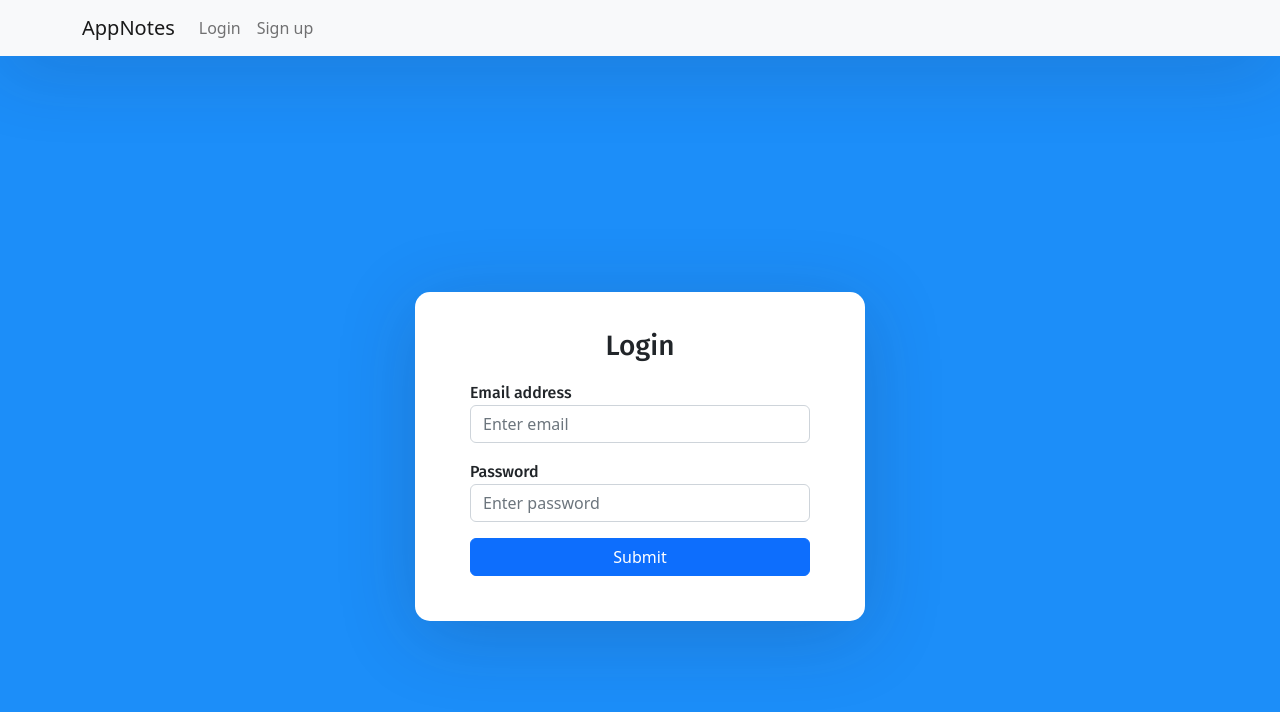
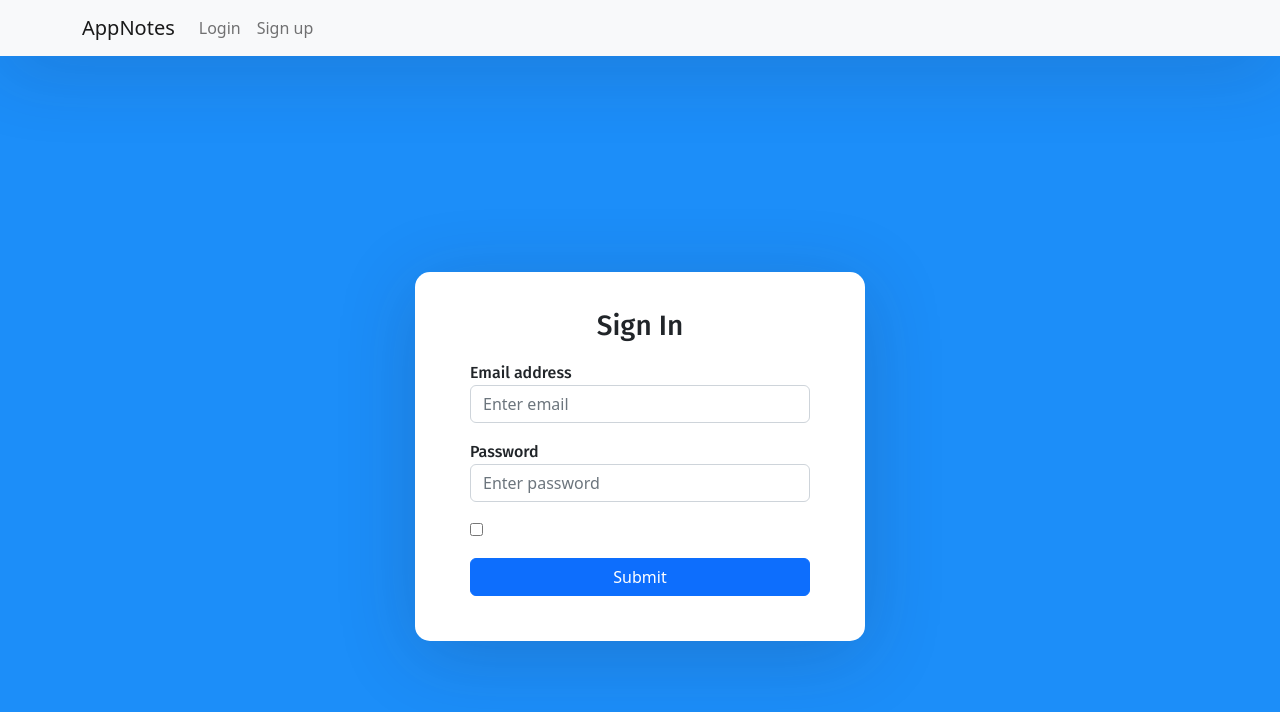
Before and after one commit to CeciGM/AppNotes, a React (Create React App) app in the folder frontend/: page /sign-in in a window 1280 px wide. Shown: the top 712 px of the page. Built offline with nearby package versions, Linux system fonts and the light colour scheme.

Commit message:
cambios en la parte de users en front

```diff
--- a/frontend/src/App.js
+++ b/frontend/src/App.js
@@ -4,7 +4,7 @@ import './App.css'
 import { BrowserRouter as Router, Routes, Route, Link } from 'react-router-dom'
 import Login from './components/user/login.component'
 import SignUser from './components/user/signup.component'
-
+import Todo from './components/notes/Todo'
 function App() {
   return (
     <Router>
@@ -33,9 +33,10 @@ function App() {
         <div className="auth-wrapper">
           <div className="auth-inner">
             <Routes>
-              <Route exact path="/" element={<Login />} />
+              <Route exact path="/" element={<Todo />} />
               <Route path="/sign-in" element={<Login />} />
               <Route path="/sign-up" element={<SignUser />} />
+
             </Routes>
           </div>
         </div>
--- a/frontend/src/components/user/login.component.js
+++ b/frontend/src/components/user/login.component.js
@@ -35,10 +35,10 @@ export default function Login() {
       login();
 
   };
-
+   {
     return (
       <form onSubmit={handleSubmit}>
-        <h3>Login</h3>
+        <h3>Sign In</h3>
         <div className="mb-3">
           <label>Email address</label>
           <input
@@ -57,6 +57,15 @@ export default function Login() {
             onChange={onChangePas} value={password} required
           />
         </div>
+        <div className="mb-3">
+          <div className="custom-control custom-checkbox">
+            <input
+              type="checkbox"
+              className="custom-control-input"
+              id="customCheck1"
+            />
+          </div>
+        </div>
         <div className="d-grid">
           <button type="submit"  className="btn btn-primary">
             Submit
@@ -64,4 +73,5 @@ export default function Login() {
         </div>
       </form>
     )
+  }
 }
--- a/frontend/src/components/user/signup.component.js
+++ b/frontend/src/components/user/signup.component.js
@@ -1,9 +1,9 @@
-import React, {useState} from "react";
+import React, {useState, useEffect, set} from "react";
 import {useParams,useNavigate } from "react-router-dom";
 
 
 // IMPORT Select (componente de react) Instalacion = npm i --save react-select
-/*import Select from 'react-select';*/
+import Select from 'react-select';
 // DOC: https://react-select.com/home
 
 import 'bootstrap/dist/css/bootstrap.min.css';
@@ -31,15 +31,11 @@ const SignUser = () => {
 
     const [user, setUser] = useState(initialState);
 
-
-
-
-
     const handleInputChange = (e) => {
       //console.log(e);
        //console.log(e.target.name);
        //console.log(e.target.value);
-      setUser({...user,[e.target.name]: e.target.value});
+      setUser({...user,[e.target.name]:e.target.value});
        console.log(user);
 
   }
@@ -51,8 +47,6 @@ const SignUser = () => {
         console.log(user);
         e.preventDefault();
         try {
-
-
             res = await UsersServer.registerUser(user);
             console.log("RES: ", res);
             const data = await res.json();
@@ -68,10 +62,10 @@ const SignUser = () => {
     }
 
 
-
+  {
     return (
       <form onSubmit={handleSubmit}>
-        <h3>Sign up</h3>
+        <h3>Sign Up</h3>
         <div className="mb-3">
           <label>Email address</label>
           <input
@@ -84,8 +78,8 @@ const SignUser = () => {
         <div className="mb-3">
           <label>Username</label>
           <input
-            type="text"
             className="form-control"
+            type="text" name="nombre"
             placeholder="First name"
             value={user.username} onChange={handleInputChange}
           />
@@ -96,7 +90,7 @@ const SignUser = () => {
             type="text"
             className="form-control"
             placeholder="First name"
-            value={user.names} onChange={handleInputChange}
+            value={user.name} onChange={handleInputChange}
           />
         </div>
         <div className="mb-3">
@@ -126,6 +120,6 @@ const SignUser = () => {
         </p>
       </form>
     )
-  };
-
+  }
+};
 export default SignUser;
```
Also changed, not shown: frontend/src/components/notes/noteForm.js (deleted), frontend/src/components/notes/noteServer.js (deleted), 1 other file (tests, documents, lock files or other folders).
